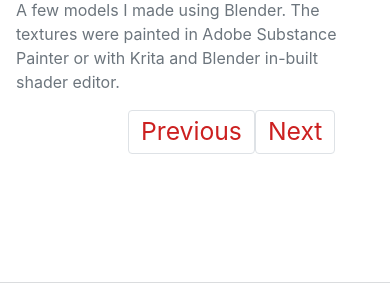
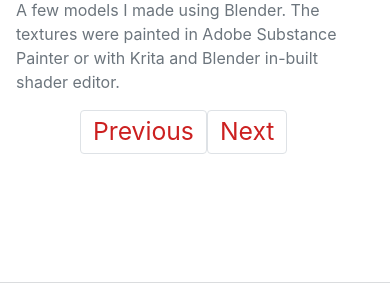
Before and after one commit to septimus1213/kisskrisztiancv, a Flask app: page / in a window 390 px wide. Shown: the part 3086-3369 px from the top of the page. Run offline with Flask 2, Linux system fonts and the light colour scheme; some libraries are stand-ins or nearby versions; some web fonts are replaced.

Commit message:
Update 3Dmodels.css

```diff
--- a/static/css/3Dmodels.css
+++ b/static/css/3Dmodels.css
@@ -29,7 +29,7 @@ model-viewer{
   }
 
   .modelbox{
-    margin-left: 4rem;
+    margin-left: 1rem;
   }
 
 .modelbox .pagination{
```
